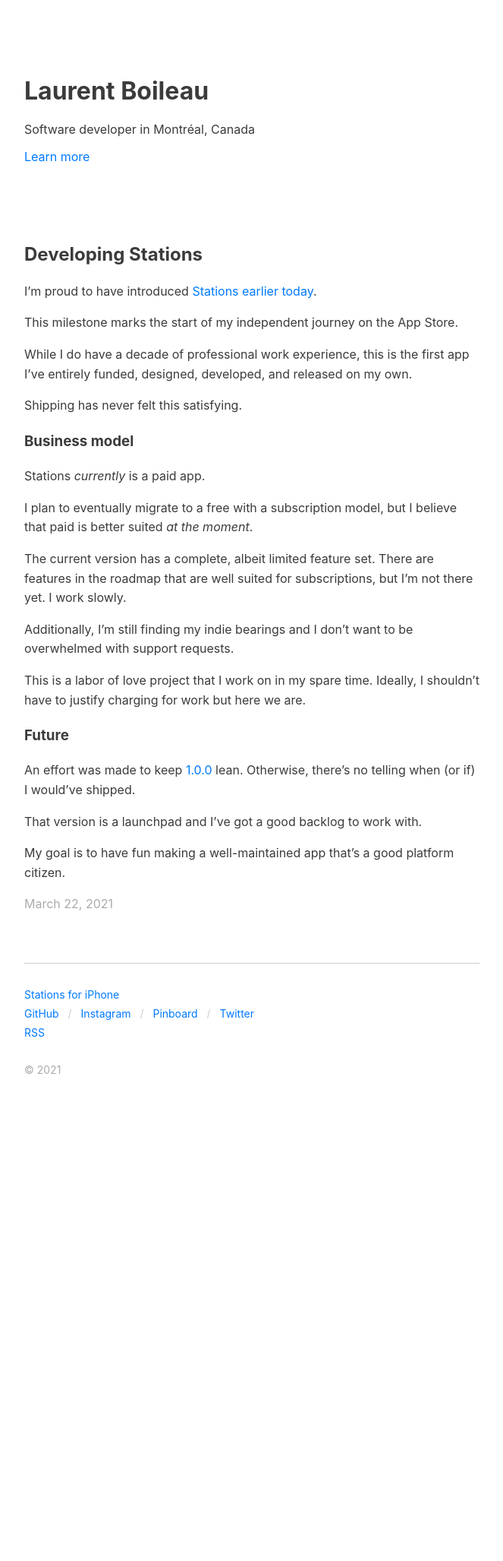
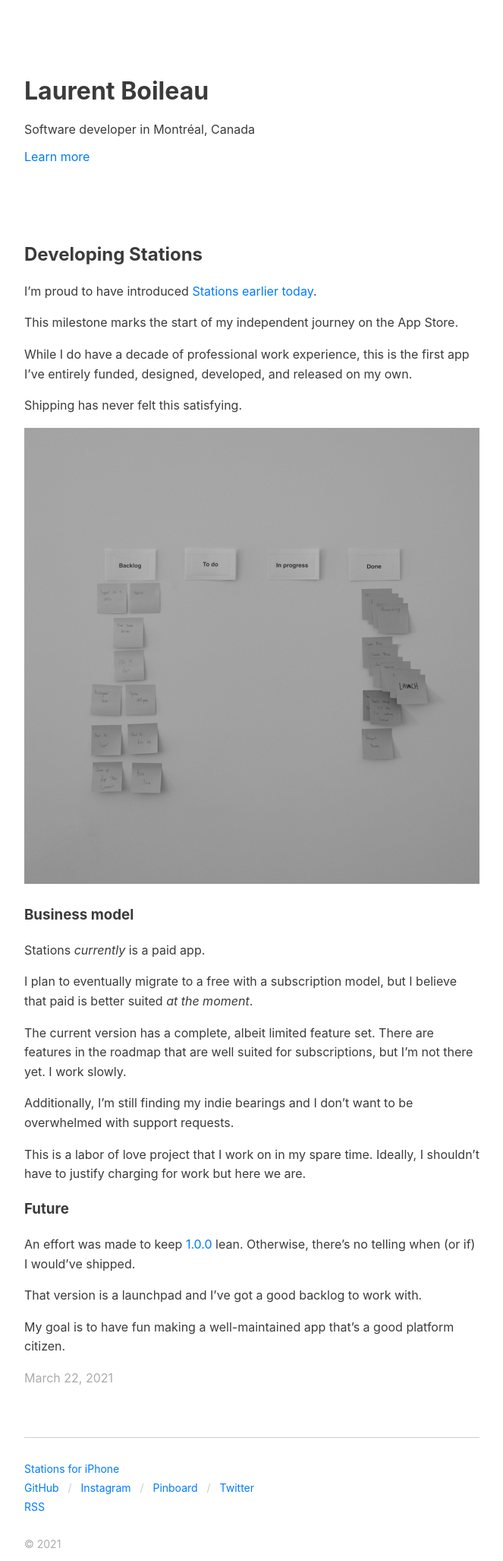
Before and after one commit to laurentboileau/laurentboileau.github.io, a Jekyll site: the page built from _posts/2021-03-22-developing-stations.markdown, in a window 1280 px wide. Shown: the whole page at 76% size, without its empty margins (308-971 px from the left). Built offline with Jekyll 4.4.1, drawn with Linux system fonts in a browser that asks for light colours; before the commit the page ends 1430 px from its top, so only the background shows below that.

Commit message:
Add post photo
Signed-off-by: Laurent Boileau <developer@laurentboileau.ca>

```diff
--- a/_posts/2021-03-22-developing-stations.markdown
+++ b/_posts/2021-03-22-developing-stations.markdown
@@ -3,6 +3,7 @@
 title: "Developing Stations"
 description: "This milestone marks the start of my independent journey on the App Store."
 date: 2021-03-22 11:00:00 -0400
+image: "/assets/photos/developing-stations.jpg"
 ---
 
 I'm proud to have introduced [Stations][stations] [earlier today][earlier].
@@ -12,6 +13,8 @@
 While I do have a decade of professional work experience, this is the first app I’ve entirely funded, designed, developed, and released on my own.
 
 Shipping has never felt this satisfying.
+
+![Board of development tasks at the time of launch](/assets/photos/developing-stations.jpg "Developing Stations")
 
 ### Business model
 
--- a/assets/css/style.css
+++ b/assets/css/style.css
@@ -128,6 +128,11 @@
     margin: 0;
 }
 
+.post img {
+    max-width: var(--inner-max-width);
+    margin: 0 auto;
+}
+
 .post footer time a {
     color: var(--footer-color);
 }
```
Also changed, not shown: assets/photos/developing-stations.jpg (added).
